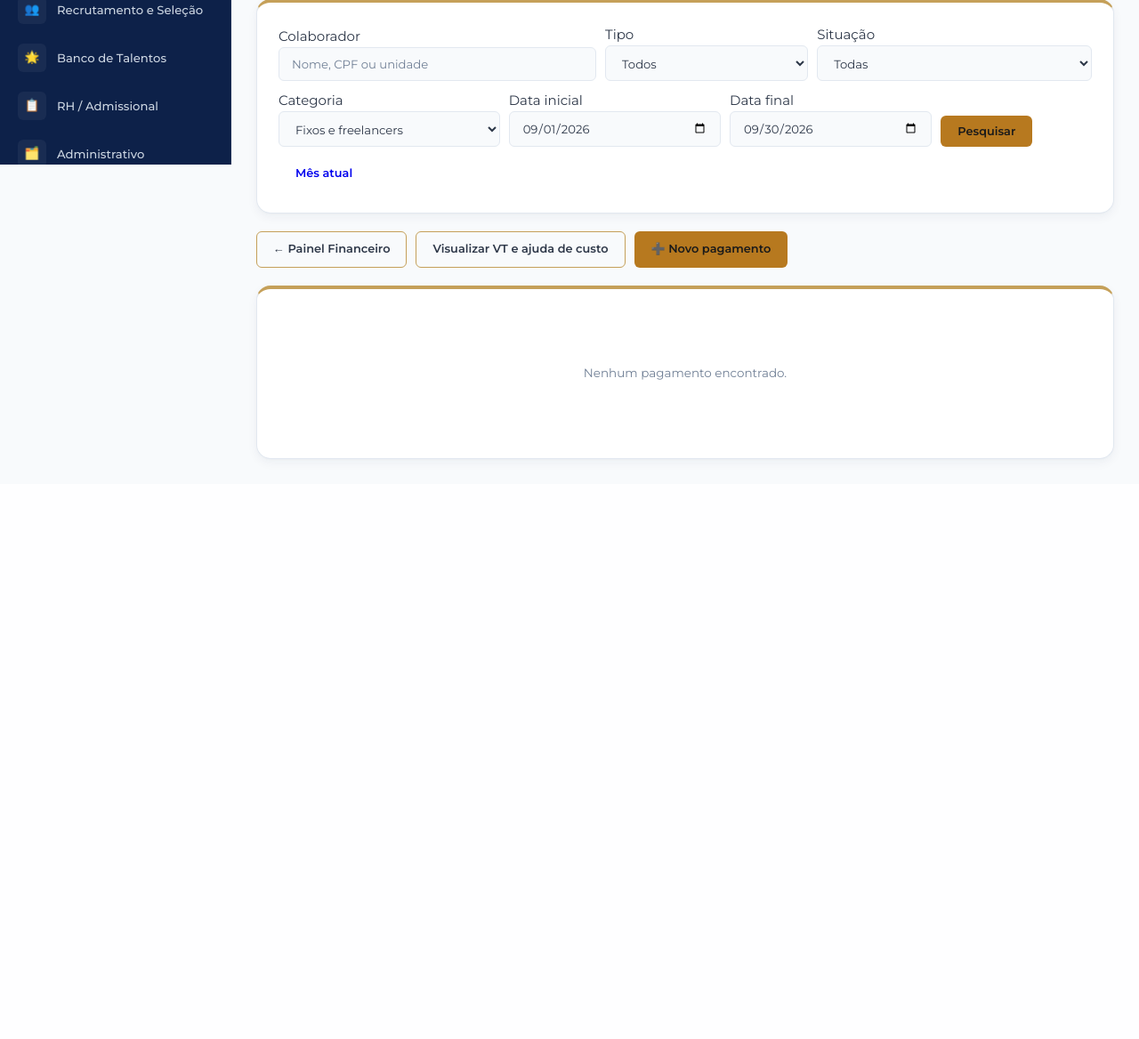
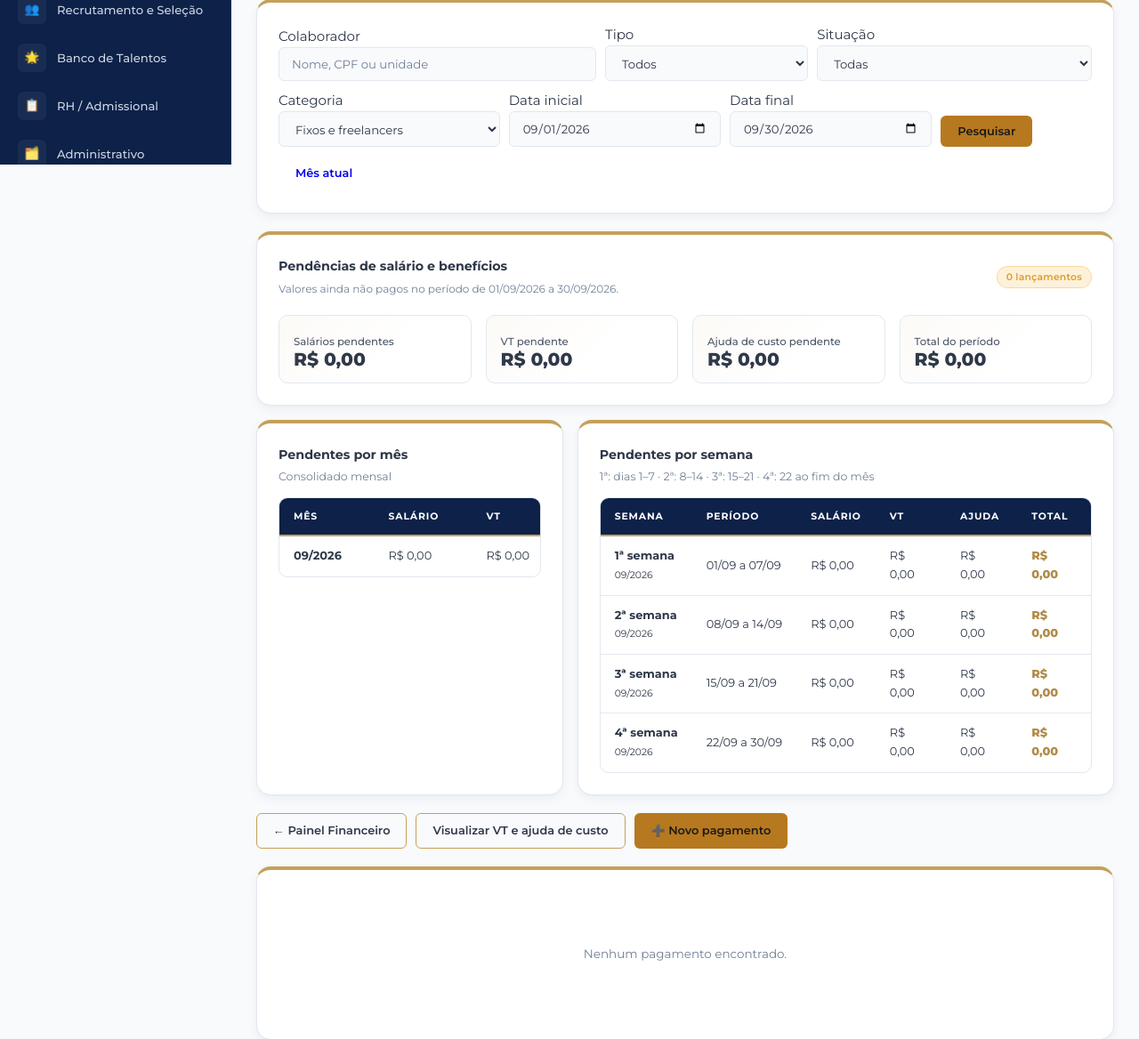
Before and after one commit to nicolasjussiani/grupopremium, a Django app: page /admissional/colaboradores/pagamentos/ in a window 1280 px wide. Shown: the part 615-1783 px from the top of the page at 89% size. Before the commit the page ends 1134 px from the top, so only its background shows below. Run offline with Django 5.2, Linux system fonts and the light colour scheme; a user stored in the database is signed in; data comes from the database, SQL or seed files in the repository; data that the repository does not hold is empty; parts of the project's set-up code (start-up, migrations or seed data) failed here and were passed over; some libraries are stand-ins or nearby versions.

Commit message:
feat: resumir pendencias da folha por semana e mes

```diff
--- a/admissional/views.py
+++ b/admissional/views.py
@@ -1,6 +1,7 @@
 """ERP Grupo PremiumBR — Views do Módulo 2: Admissional"""
 from calendar import monthrange
-from datetime import timedelta
+from datetime import date, timedelta
+from decimal import Decimal
 
 from django.shortcuts import render, redirect, get_object_or_404
 from django.contrib.auth.decorators import login_required
@@ -316,6 +317,78 @@ def _pagamentos_no_periodo(queryset, inicio, fim):
     )
 
 
+def _resumo_pendencias_pagamentos(queryset, inicio, fim):
+    tipos = ('salario', 'vale_transporte', 'ajuda_custo')
+    valores = list(
+        queryset.filter(status='pendente', tipo__in=tipos)
+        .values('data_vencimento', 'tipo')
+        .annotate(total=Sum('valor'), quantidade=Count('pk'))
+        .order_by('data_vencimento', 'tipo')
+    )
+
+    total_meses = (fim.year - inicio.year) * 12 + fim.month - inicio.month + 1
+    if total_meses <= 36:
+        meses = []
+        cursor = date(inicio.year, inicio.month, 1)
+        limite = date(fim.year, fim.month, 1)
+        while cursor <= limite:
+            meses.append(cursor)
+            if cursor.month == 12:
+                cursor = date(cursor.year + 1, 1, 1)
+            else:
+                cursor = date(cursor.year, cursor.month + 1, 1)
+    else:
+        meses = sorted({
+            date(item['data_vencimento'].year, item['data_vencimento'].month, 1)
+            for item in valores
+        }) or [date(inicio.year, inicio.month, 1)]
+
+    def linha_base(**campos):
+        return {
+            **campos,
+            'salario': Decimal('0'),
+            'vale_transporte': Decimal('0'),
+            'ajuda_custo': Decimal('0'),
+            'total': Decimal('0'),
+            'quantidade': 0,
+        }
+
+    mensais = {
+        (mes.year, mes.month): linha_base(mes=mes)
+        for mes in meses
+    }
+    semanais = {}
+    for mes in meses:
+        ultimo_dia = monthrange(mes.year, mes.month)[1]
+        for numero, dia_inicio in enumerate((1, 8, 15, 22), start=1):
+            dia_fim = (7, 14, 21, ultimo_dia)[numero - 1]
+            semanais[(mes.year, mes.month, numero)] = linha_base(
+                mes=mes,
+                numero=numero,
+                inicio=date(mes.year, mes.month, dia_inicio),
+                fim=date(mes.year, mes.month, dia_fim),
+            )
+
+    totais = linha_base()
+    for item in valores:
+        vencimento = item['data_vencimento']
+        valor = item['total'] or Decimal('0')
+        quantidade = item['quantidade'] or 0
+        numero_semana = min(((vencimento.day - 1) // 7) + 1, 4)
+        chave_mes = (vencimento.year, vencimento.month)
+        chave_semana = (*chave_mes, numero_semana)
+        for destino in (mensais[chave_mes], semanais[chave_semana], totais):
+            destino[item['tipo']] += valor
+            destino['total'] += valor
+            destino['quantidade'] += quantidade
+
+    return {
+        'mensais': list(mensais.values()),
+        'semanais': list(semanais.values()),
+        **totais,
+    }
+
+
 def _anexar_dias_trabalhados(pagamentos, inicio, fim):
     pagamentos = list(pagamentos)
     ids = {pagamento.colaborador_id for pagamento in pagamentos}
@@ -357,14 +430,38 @@ def _anexar_dias_trabalhados(pagamentos, inicio, fim):
     profiles=('rh', 'financeiro', 'gestor'),
 )
 def lista_pagamentos_colaboradores(request):
-    pagamentos = PagamentoColaborador.objects.select_related(
+    pagamentos_base = PagamentoColaborador.objects.select_related(
         'colaborador', 'criado_por', 'item_fiscal', 'parcela_fiscal__beneficio'
     ).prefetch_related('arquivos_importados')
-    pagamentos = pagamentos.exclude(
+    pagamentos_base = pagamentos_base.exclude(
         colaborador__status__in=Colaborador.STATUS_SEM_PAGAMENTO
     )
     data_inicio, data_fim = _periodo_pagamentos(request)
-    pagamentos = _pagamentos_no_periodo(pagamentos, data_inicio, data_fim)
+    pagamentos_base = _pagamentos_no_periodo(
+        pagamentos_base, data_inicio, data_fim
+    )
+
+    query = request.GET.get('q', '').strip()[:100]
+    if query:
+        pagamentos_base = pagamentos_base.filter(
+            Q(colaborador__nome__icontains=query)
+            | Q(colaborador__cpf__icontains=query)
+            | Q(colaborador__unidade__icontains=query)
+        )
+
+    categoria_filter = request.GET.get('categoria', '').strip()
+    categorias_validas = {valor for valor, _ in Colaborador.CATEGORIAS_TRABALHO}
+    if categoria_filter in categorias_validas:
+        pagamentos_base = pagamentos_base.filter(
+            colaborador__categoria_trabalho=categoria_filter
+        )
+    else:
+        categoria_filter = ''
+
+    resumo_pendencias = _resumo_pendencias_pagamentos(
+        pagamentos_base, data_inicio, data_fim
+    )
+    pagamentos = pagamentos_base
     status_filter = request.GET.get('status', '').strip()
     status_validos = {valor for valor, _ in PagamentoColaborador.STATUS}
     if status_filter in status_validos:
@@ -379,21 +476,6 @@ def lista_pagamentos_colaboradores(request):
         pagamentos = pagamentos.filter(tipo=tipo_filter)
     else:
         tipo_filter = ''
-
-    query = request.GET.get('q', '').strip()[:100]
-    if query:
-        pagamentos = pagamentos.filter(
-            Q(colaborador__nome__icontains=query)
-            | Q(colaborador__cpf__icontains=query)
-            | Q(colaborador__unidade__icontains=query)
-        )
-
-    categoria_filter = request.GET.get('categoria', '').strip()
-    categorias_validas = {valor for valor, _ in Colaborador.CATEGORIAS_TRABALHO}
-    if categoria_filter in categorias_validas:
-        pagamentos = pagamentos.filter(colaborador__categoria_trabalho=categoria_filter)
-    else:
-        categoria_filter = ''
 
     totais = pagamentos.values('status').annotate(total=Sum('valor'))
     totais_status = {item['status']: item['total'] for item in totais}
@@ -411,6 +493,7 @@ def lista_pagamentos_colaboradores(request):
         'tipo_choices': PagamentoColaborador.TIPOS,
         'total_pendente': totais_status.get('pendente', 0),
         'total_pago': totais_status.get('pago', 0),
+        'resumo_pendencias': resumo_pendencias,
         'can_add_pagamento': user_has_access(
             request.user,
             permission='admissional.add_pagamentocolaborador',
--- a/templates/admissional/lista_pagamentos.html
+++ b/templates/admissional/lista_pagamentos.html
@@ -2,6 +2,31 @@
 {% block title %}Folha de Pagamento — ERP Grupo PremiumBR{% endblock %}
 {% block nav_pagamentos_colaboradores %}active{% endblock %}
 {% block topbar_title %}Folha de Pagamento{% endblock %}
+{% block extra_css %}
+<style>
+  .pending-kpis { grid-template-columns: repeat(4, minmax(170px, 1fr)); }
+  .pending-kpis .kpi-card { padding: 16px; }
+  .pending-kpis .kpi-value { font-size: 1.35rem; }
+  .pending-panels { display:grid; grid-template-columns:minmax(300px,.8fr) minmax(560px,1.4fr); gap:16px; margin-bottom:20px; }
+  .pending-panel { min-width:0; }
+  .pending-panel .card-header { margin-bottom:12px; }
+  .pending-panel table { min-width:520px; }
+  .pending-panel .table-wrap { border-radius:10px; }
+  .pending-panel tbody tr:last-child td { border-bottom:0; }
+  .pending-period { white-space:nowrap; }
+  .pending-total { color:var(--brand-dark, #0d2149); font-weight:800; }
+  @media (max-width:1100px) {
+    .pending-panels { grid-template-columns:1fr; }
+    .pending-kpis { grid-template-columns:repeat(2, minmax(150px, 1fr)); }
+  }
+  @media (max-width:560px) {
+    .pending-kpis { grid-template-columns:1fr 1fr; gap:10px; }
+    .pending-kpis .kpi-card { padding:13px; }
+    .pending-kpis .kpi-value { font-size:1.05rem; }
+    .pending-panel { padding:16px 12px; }
+  }
+</style>
+{% endblock %}
 
 {% block content %}
 <div class="module-banner mod-banner-6" style="margin-bottom:20px;">
@@ -47,6 +72,67 @@
     <a href="{% url 'lista_pagamentos_colaboradores' %}" class="btn">Mês atual</a>
   </form>
 </div>
+
+<section aria-labelledby="titulo-resumo-pendencias">
+  <div class="card" style="margin-bottom:16px;">
+    <div class="card-header">
+      <div>
+        <div class="card-title" id="titulo-resumo-pendencias">Pendências de salário e benefícios</div>
+        <div style="font-size:.8rem;color:var(--text-muted);margin-top:4px;">Valores ainda não pagos no período de {{ data_inicio|date:"d/m/Y" }} a {{ data_fim|date:"d/m/Y" }}.</div>
+      </div>
+      <span class="badge badge-warning">{{ resumo_pendencias.quantidade }} lançamento{{ resumo_pendencias.quantidade|pluralize:"s" }}</span>
+    </div>
+    <div class="kpi-grid pending-kpis">
+      <div class="kpi-card"><div class="kpi-label">Salários pendentes</div><div class="kpi-value">R$ {{ resumo_pendencias.salario|floatformat:2 }}</div></div>
+      <div class="kpi-card"><div class="kpi-label">VT pendente</div><div class="kpi-value">R$ {{ resumo_pendencias.vale_transporte|floatformat:2 }}</div></div>
+      <div class="kpi-card"><div class="kpi-label">Ajuda de custo pendente</div><div class="kpi-value">R$ {{ resumo_pendencias.ajuda_custo|floatformat:2 }}</div></div>
+      <div class="kpi-card"><div class="kpi-label">Total do período</div><div class="kpi-value">R$ {{ resumo_pendencias.total|floatformat:2 }}</div></div>
+    </div>
+  </div>
+
+  <div class="pending-panels">
+    <article class="card pending-panel">
+      <div class="card-header"><div><div class="card-title">Pendentes por mês</div><small style="color:var(--text-muted);">Consolidado mensal</small></div></div>
+      <div class="table-wrap">
+        <table>
+          <thead><tr><th>Mês</th><th>Salário</th><th>VT</th><th>Ajuda</th><th>Total</th></tr></thead>
+          <tbody>
+            {% for linha in resumo_pendencias.mensais %}
+            <tr>
+              <td class="pending-period"><strong>{{ linha.mes|date:"m/Y" }}</strong></td>
+              <td>R$ {{ linha.salario|floatformat:2 }}</td>
+              <td>R$ {{ linha.vale_transporte|floatformat:2 }}</td>
+              <td>R$ {{ linha.ajuda_custo|floatformat:2 }}</td>
+              <td class="pending-total">R$ {{ linha.total|floatformat:2 }}</td>
+            </tr>
+            {% endfor %}
+          </tbody>
+        </table>
+      </div>
+    </article>
+
+    <article class="card pending-panel">
+      <div class="card-header"><div><div class="card-title">Pendentes por semana</div><small style="color:var(--text-muted);">1ª: dias 1–7 · 2ª: 8–14 · 3ª: 15–21 · 4ª: 22 ao fim do mês</small></div></div>
+      <div class="table-wrap">
+        <table>
+          <thead><tr><th>Semana</th><th>Período</th><th>Salário</th><th>VT</th><th>Ajuda</th><th>Total</th></tr></thead>
+          <tbody>
+            {% for linha in resumo_pendencias.semanais %}
+            <tr>
+              <td class="pending-period"><strong>{{ linha.numero }}ª semana</strong><br><small>{{ linha.mes|date:"m/Y" }}</small></td>
+              <td class="pending-period">{{ linha.inicio|date:"d/m" }} a {{ linha.fim|date:"d/m" }}</td>
+              <td>R$ {{ linha.salario|floatformat:2 }}</td>
+              <td>R$ {{ linha.vale_transporte|floatformat:2 }}</td>
+              <td>R$ {{ linha.ajuda_custo|floatformat:2 }}</td>
+              <td class="pending-total">R$ {{ linha.total|floatformat:2 }}</td>
+            </tr>
+            {% endfor %}
+          </tbody>
+        </table>
+      </div>
+    </article>
+  </div>
+</section>
 
 <div style="margin-bottom:20px;display:flex;gap:10px;flex-wrap:wrap;">
   {% if can_view_financeiro %}<a href="{% url 'painel_financeiro' %}" class="btn btn-outline">← Painel Financeiro</a>{% endif %}
```
Also changed, not shown: admissional/test_pagamentos_colaboradores.py (+64 -0 lines).
